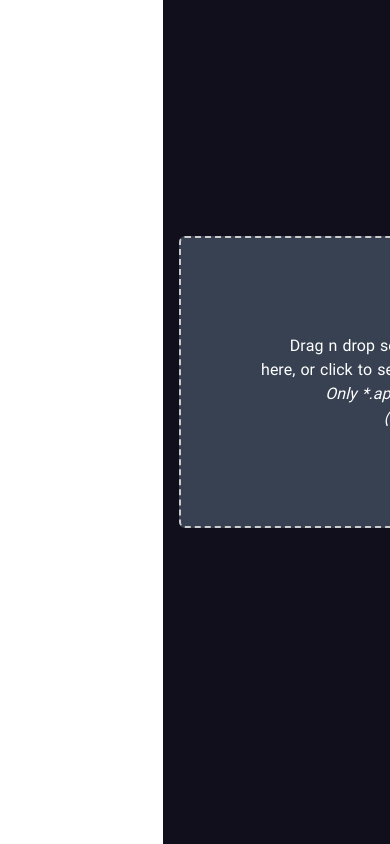
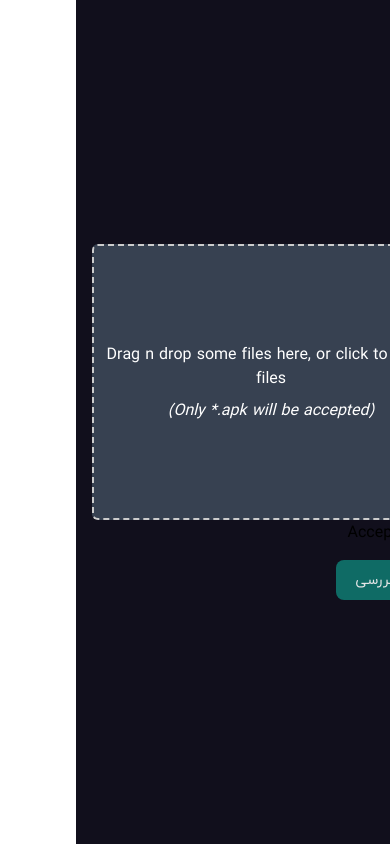
Before and after one commit to hosseint79/android-static-analysis, a Next.js app in the folder frontend-nextjs/: page / in a window 390 px wide. Built offline with nearby package versions, Linux system fonts and the light colour scheme.

Commit message:
style: change responsive uploadfile

```diff
--- a/frontend-nextjs/src/components/UploadFileContainer/UploadFileContainer.tsx
+++ b/frontend-nextjs/src/components/UploadFileContainer/UploadFileContainer.tsx
@@ -49,15 +49,17 @@ function UploadFileContainer() {
                     <div
                         {...getRootProps({
                             className:
-                                'border-2 bg-[#374151] text-white border-[#ccc] border-dashed  px-20 py-24 rounded-md flex items-center flex-col',
+                                'border-2 bg-[#374151] text-white border-[#ccc] border-dashed  lg:px-20 py-24 rounded-md flex items-center flex-col',
                         })}
                     >
                         <input {...getInputProps()} />
-                        <p>
+                        <p className="text-center">
                             Drag n drop some files here, or click to select
                             files
                         </p>
-                        <em>(Only *.apk will be accepted)</em>
+                        <em className="text-center mt-2">
+                            (Only *.apk will be accepted)
+                        </em>
                     </div>
                 </div>
 
```
